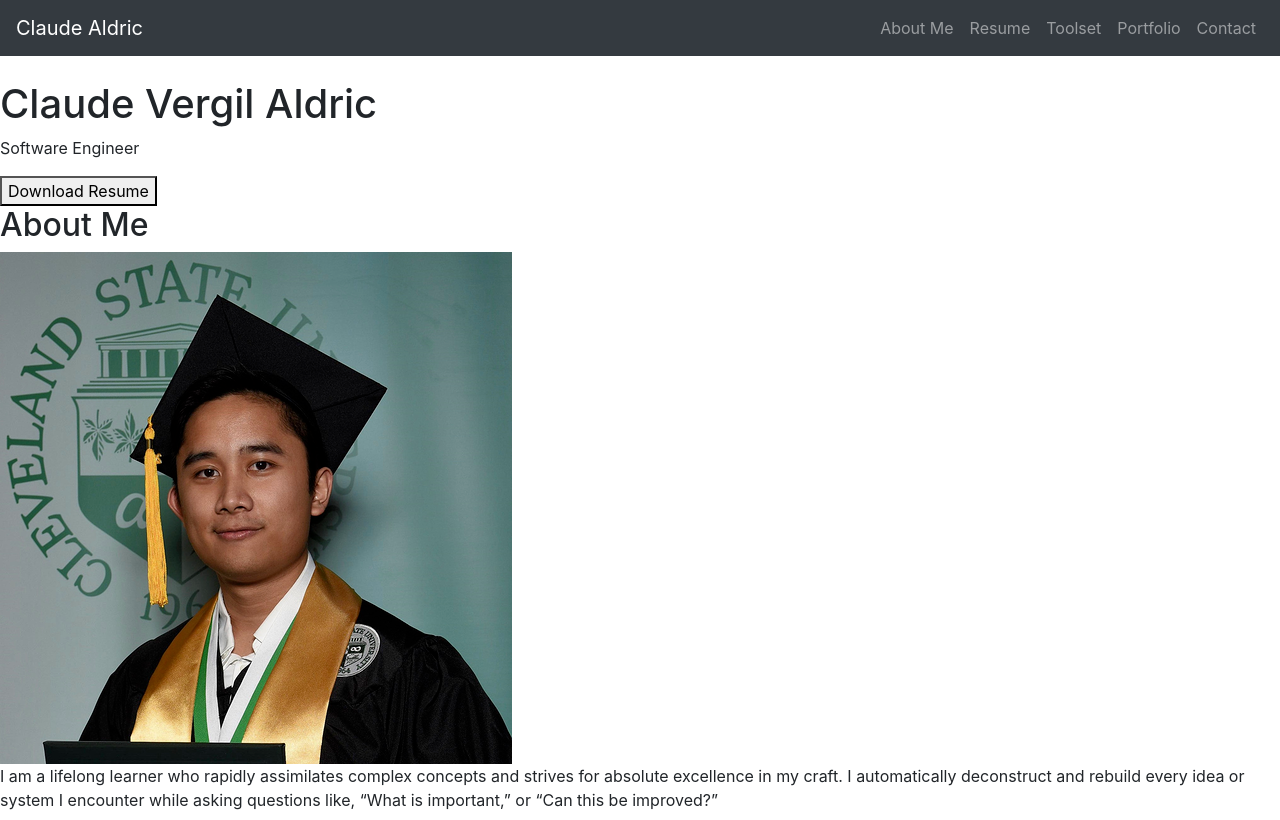
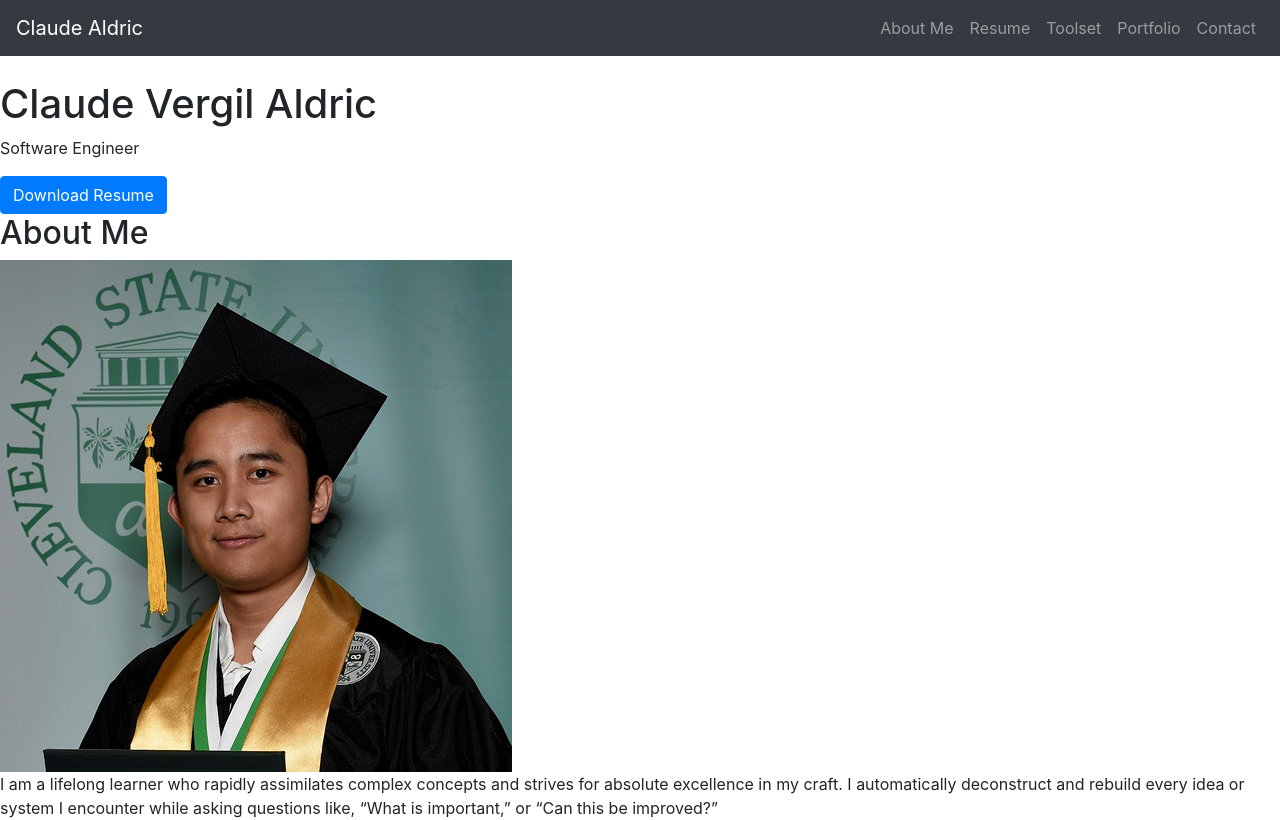
Before and after one commit to claudealdric/caldric.github.io, a React (Create React App) app in the folder client/: page / in a window 1280 px wide. Shown: the top 820 px of the page. Built offline with nearby package versions, Linux system fonts and the light colour scheme.

Commit message:
Convert button to Bootstrap button

```diff
--- a/client/src/components/Header.tsx
+++ b/client/src/components/Header.tsx
@@ -1,11 +1,12 @@
 import React from 'react';
+import Button from 'react-bootstrap/Button';
 
 const Header: React.FC = () => {
   return (
     <div className="top-content">
       <h1>Claude Vergil Aldric</h1>
       <p>Software Engineer</p>
-      <button type="button">Download Resume</button>
+      <Button variant="primary">Download Resume</Button>
     </div>
   );
 };
```
